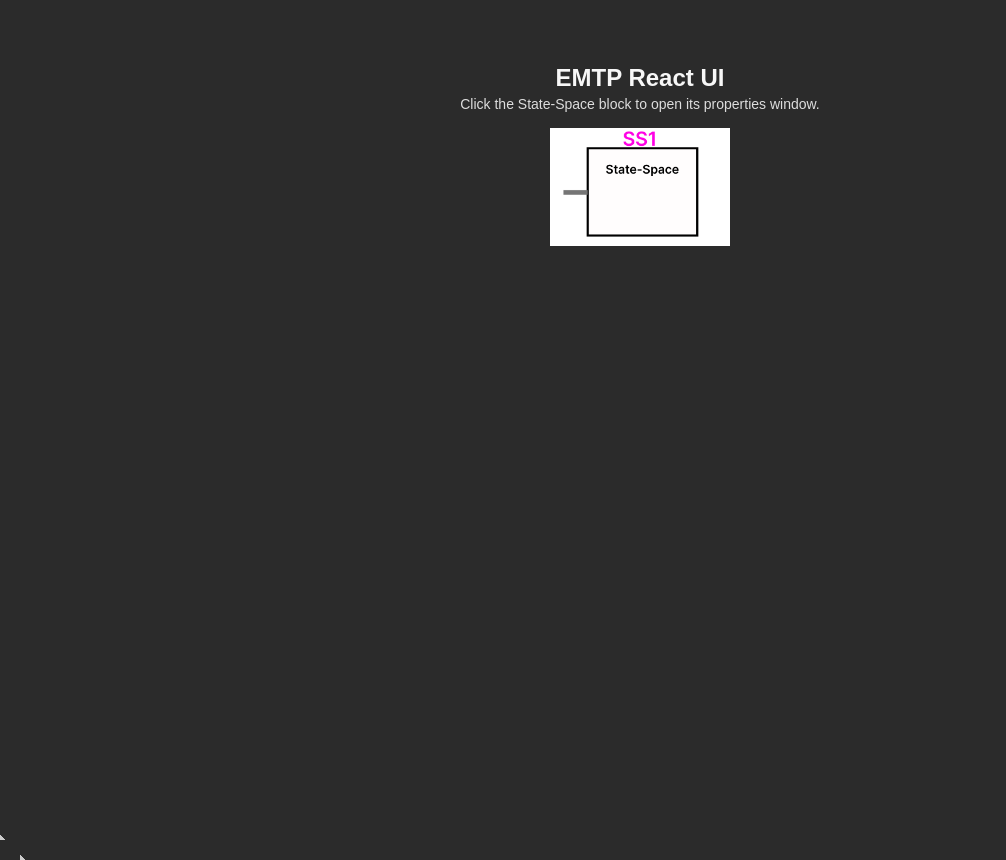
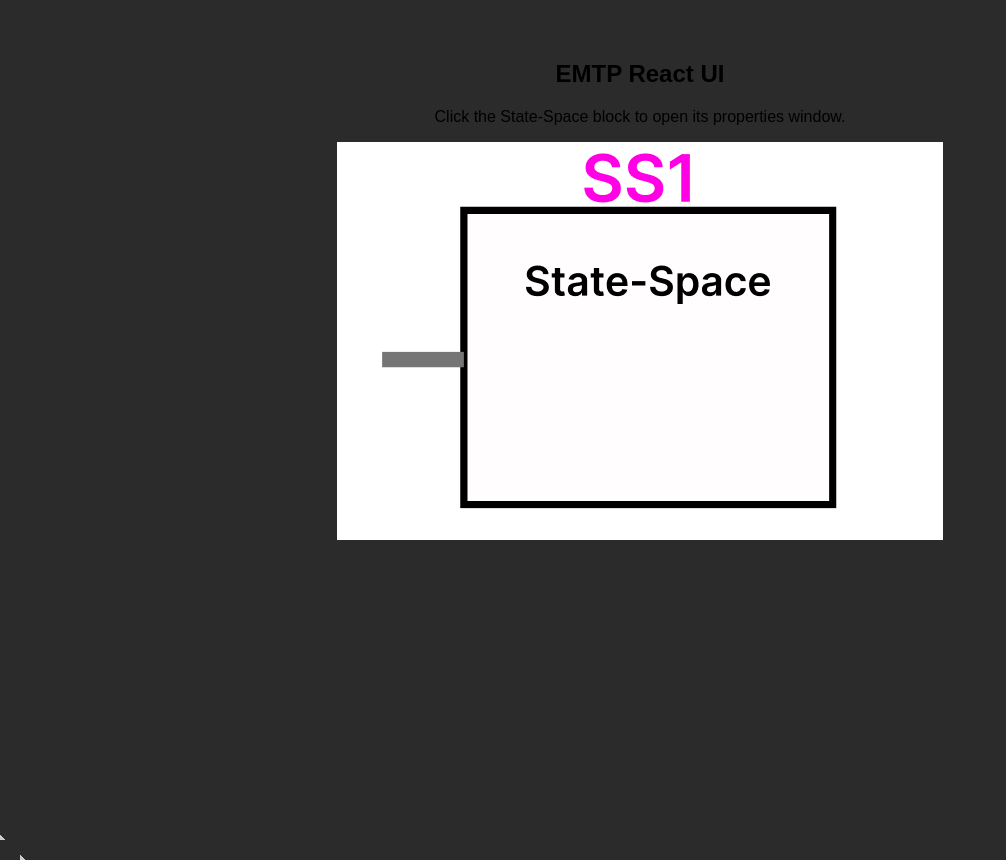
Before and after one commit to SaifAlsafadi/emtp-interface-prototype, a React (Create React App) app: page / in a window 1280 px wide. Shown: the whole page, without its empty margins (0-1006 px from the left). Built offline with nearby package versions, Linux system fonts and the light colour scheme.

Commit message:
Update App.css

```diff
--- a/src/App.css
+++ b/src/App.css
@@ -36,33 +36,3 @@
     transform: rotate(360deg);
   }
 }
-.App {
-  padding: 24px;
-  font-family: Arial, Helvetica, sans-serif;
-  color: #f7f7f7;
-}
-
-.app-title {
-  margin: 0 0 4px 0;
-}
-
-.app-subtitle {
-  margin: 0 0 16px 0;
-  font-size: 14px;
-  color: #dddddd;
-}
-
-.symbol-wrapper {
-  margin-top: 16px;
-}
-
-.symbol-click-area {
-  display: inline-block;
-  cursor: pointer;
-}
-
-.symbol-image {
-  display: block;
-  width: 180px; /* tweak if you want it bigger/smaller */
-  height: auto;
-}
```
